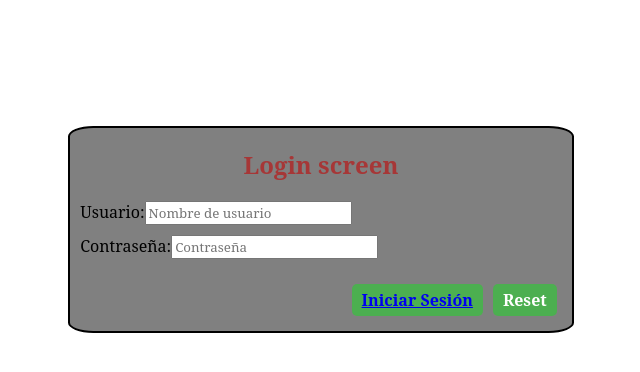
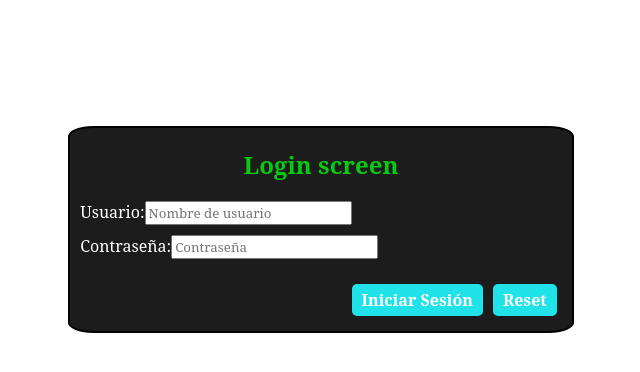
Before and after one commit to FerranFCR/app-banco, an Angular app: page /auth in a window 1280 px wide. Shown: the top 372 px of the page, without its empty margins (319-959 px from the left). Built offline with nearby package versions, Linux system fonts and the light colour scheme.

Commit message:
14/06/23

```diff
--- a/src/app/auth/login/login.component.css
+++ b/src/app/auth/login/login.component.css
@@ -1,6 +1,11 @@
 * {
     box-sizing: border-box;
     font-family: 'Noto Serif';
+}
+
+a {
+    text-decoration: none;
+    color: white
 }
 
 .container {
@@ -11,11 +16,11 @@
     text-align: center;
     border: 2px solid black;
     border-radius: 5%;
-    background-color: grey;
+    background-color: rgb(29, 28, 28);
 }
 
 .title-page {
-    color: rgba(177, 33, 33, 0.767);
+    color: rgba(0, 255, 13, 0.767);
 }
 
 .user {
@@ -46,15 +51,23 @@
     border-radius: 5px;
     border: none;
     color: #fff;
-    background-color: #4CAF50;
+    background-color: #20e2e9;
     cursor: pointer;
     margin: 5px;
 }
 
 .btn:hover {
-    background-color: #45a049;
+    background-color: #05767a;
 }
 
 .btn:active {
-    background-color: #3e8e41;
+    background-color: #3f5ce0;
 }
+
+.user {
+    color: white
+}
+
+.pass {
+    color: white
+}
--- a/src/app/pages/dashboard/dashboard.component.css
+++ b/src/app/pages/dashboard/dashboard.component.css
@@ -8,15 +8,20 @@
     border-radius: 5px;
     border: none;
     color: #fff;
-    background-color: #4CAF50;
+    background-color: #20e2e9;
     cursor: pointer;
     margin: 5px;
 }
 
 .btn:hover {
-    background-color: #45a049;
+    background-color: #05767a;
 }
 
 .btn:active {
-    background-color: #3e8e41;
+    background-color: #3f5ce0;
+
 }
+a {
+    text-decoration: none;
+    color: white
+}
```
